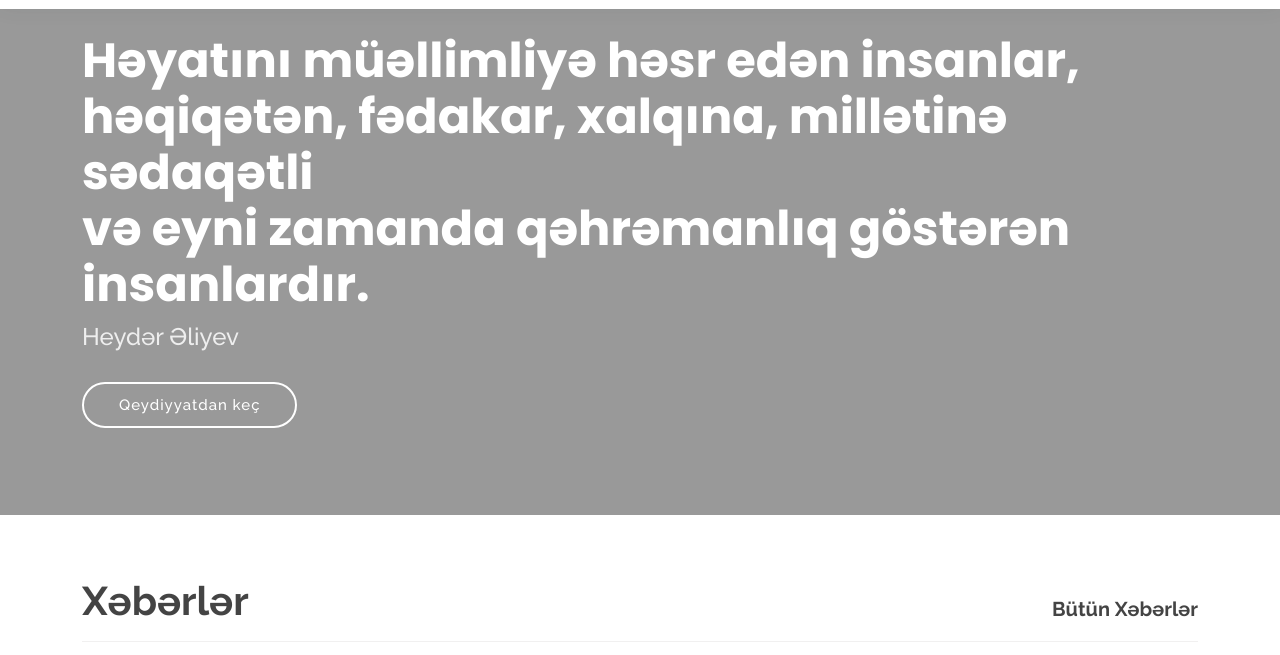
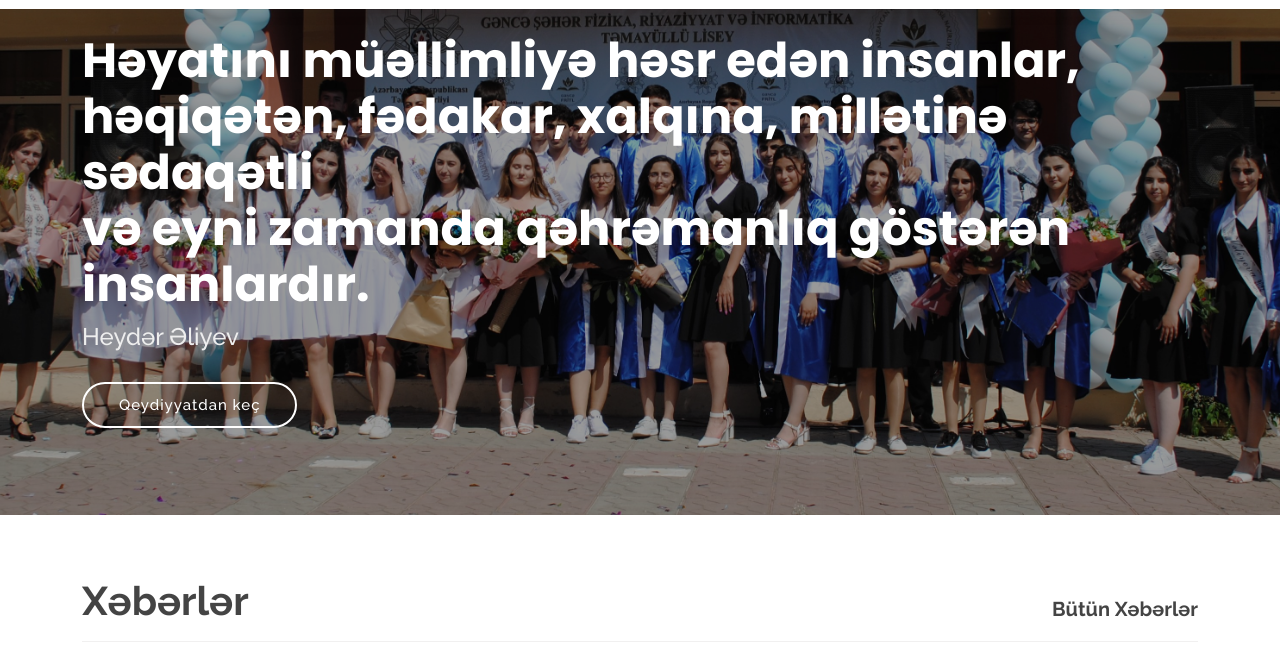
Before and after one commit to MukhtarovEldar/ganja-fritl, a plain HTML site: page index.html in a window 1280 px wide. Shown: the part 125-780 px from the top of the page. Drawn offline with nearby package versions, Linux system fonts and the light colour scheme.

Commit message:
Update style.css

```diff
--- a/assets/css/style.css
+++ b/assets/css/style.css
@@ -393,7 +393,7 @@ h1, h2, h3, h4, h5, h6 {
 #hero {
   width: 100%;
   height: 80vh;
-  background: top center;
+  background: url("../img/hero-bg.JPG") top center;
   margin-bottom: -90px;
   background-size: cover;
   position: relative;
```
